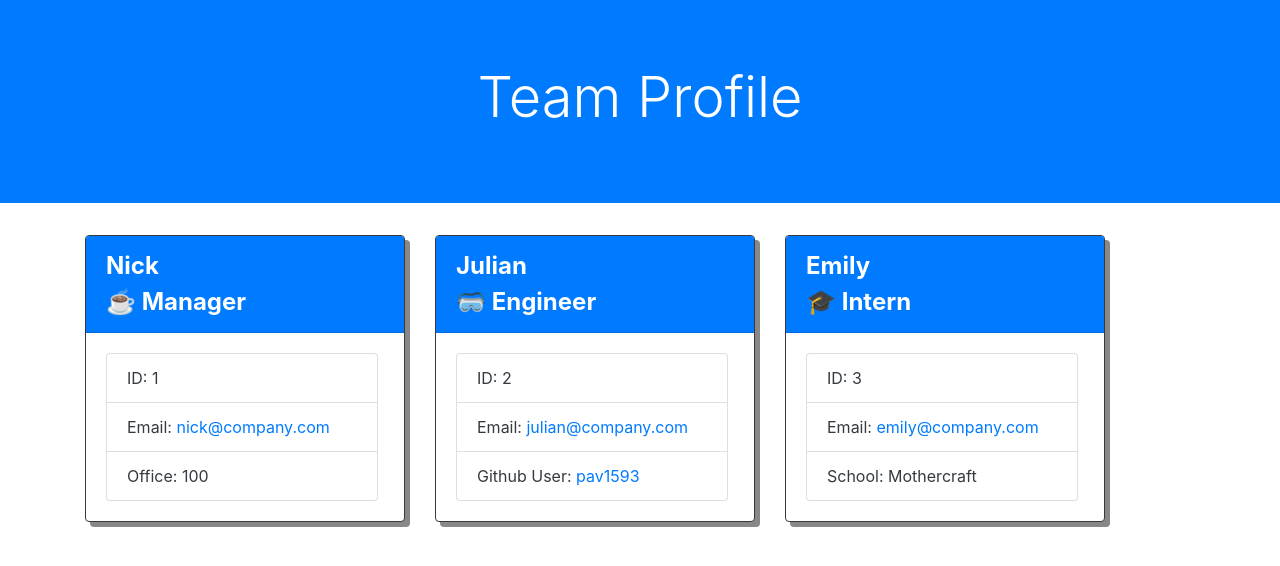
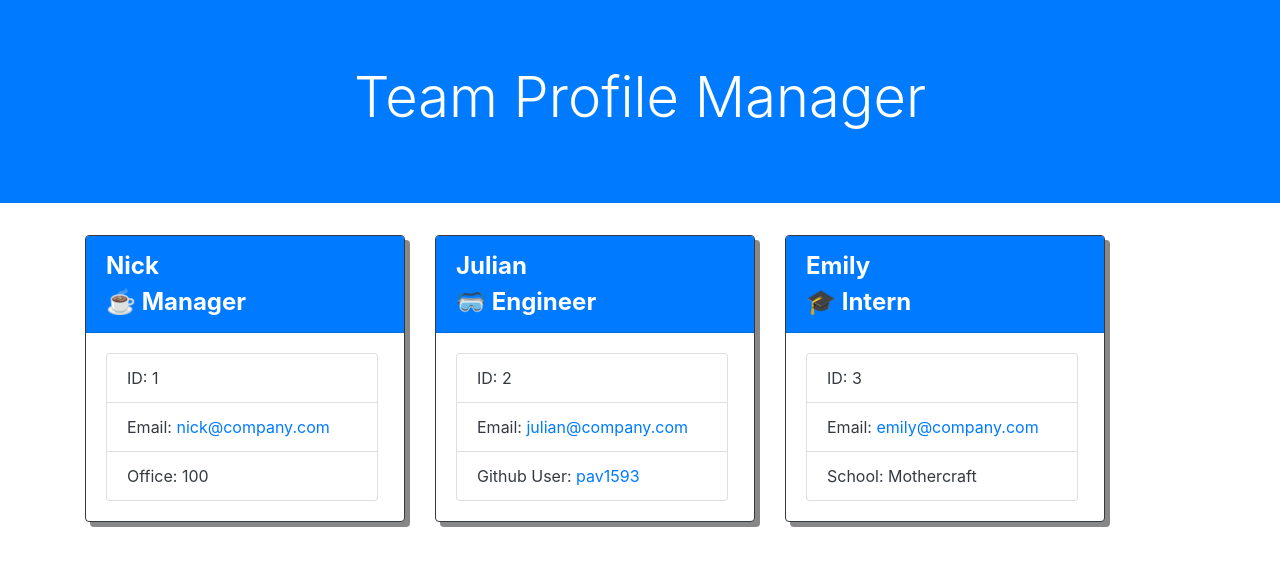
Before and after one commit to pav1593/Team-Profile-Generator, a website: page dist/teamprofile.html in a window 1280 px wide. Drawn offline with nearby package versions, Linux system fonts and the light colour scheme.

Commit message:
README file update

```diff
--- a/dist/teamprofile.html
+++ b/dist/teamprofile.html
@@ -5,12 +5,12 @@
     <meta http-equiv="X-UA-Compatible" content="IE=edge">
     <meta name="viewport" content="width=device-width, initial-scale=1.0">
     <link rel="stylesheet" href="https://cdn.jsdelivr.net/npm/bootstrap@4.5.3/dist/css/bootstrap.min.css" integrity="sha384-TX8t27EcRE3e/ihU7zmQxVncDAy5uIKz4rEkgIXeMed4M0jlfIDPvg6uqKI2xXr2" crossorigin="anonymous">
-    <title>Document</title>
+    <title>Team Profile Manager</title>
 </head>
 <body style="background-color: white;">
     <div class="jumbotron text-center text-white bg-primary jumbotron-fluid">
         <div class="container">
-          <h1 class="display-4">Team Profile</h1>
+          <h1 class="display-4">Team Profile Manager</h1>
         </div>
     </div>
     <div class="container">
```
Also changed, not shown: Assets/Team Profile Generator JEST test results.png (added), Assets/Team Profile sample HTML output.png (added), README.md.
